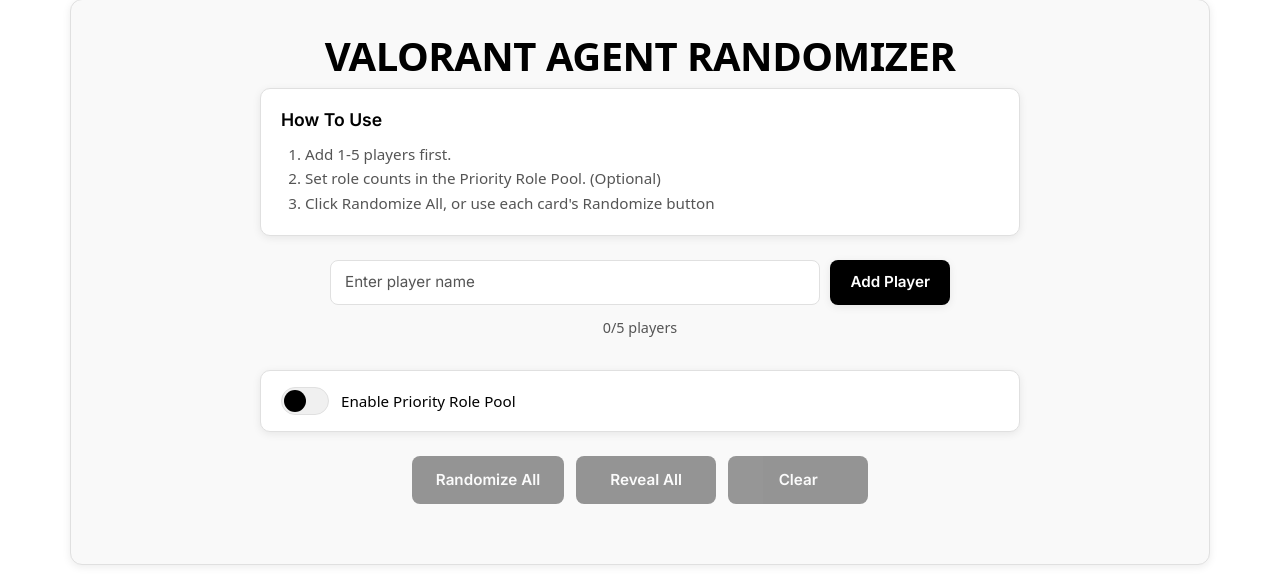
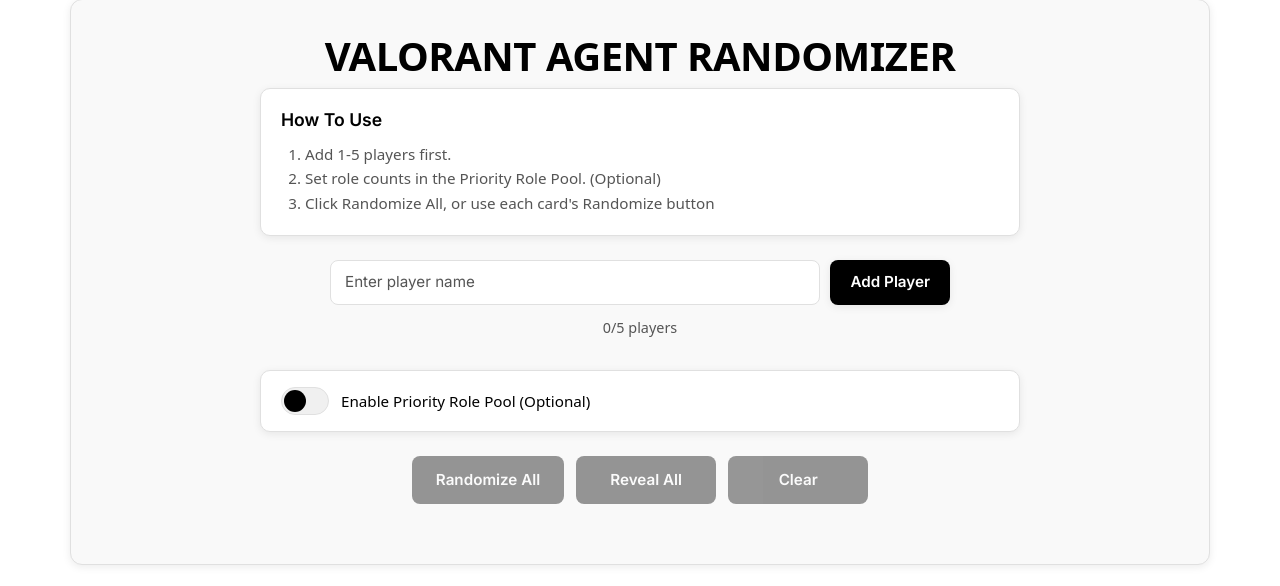
Before and after one commit to slong96/valorant-2026-randomizer, a Django app: page / in a window 1280 px wide. Shown: the part 95-681 px from the top of the page. Run offline with Django 4.2, Linux system fonts and the light colour scheme; parts of the project's set-up code (start-up, migrations or seed data) failed here and were passed over.

Commit message:
moved text around html

```diff
--- a/valorant_stack_app/templates/home.html
+++ b/valorant_stack_app/templates/home.html
@@ -35,12 +35,12 @@
             <label class="toggle-switch">
                 <input type="checkbox" id="role-pool-toggle" unchecked>
                 <span class="slider"></span>
-                <span class="toggle-label">Enable Priority Role Pool</span>
+                <span class="toggle-label">Enable Priority Role Pool (Optional)</span>
             </label>
         </div>
 
         <div class="role-pool-section" id="role-pool-section" style="display: none;">
-            <h3>Priority Role Pool (Optional)</h3>
+            <h3>Priority Role Pool</h3>
             <p class="role-pool-hint">Set how many players should be a certain role. Leave counts at 0 to fully randomize</p>
             <p class="role-pool-note">Ex: If you set Duelist to 1, at least one player will randomly be a Duelist.</p>
             <p class="role-pool-note">Note: If a card shows the Priority badge, that player was assigned a priority role.</p>
```
